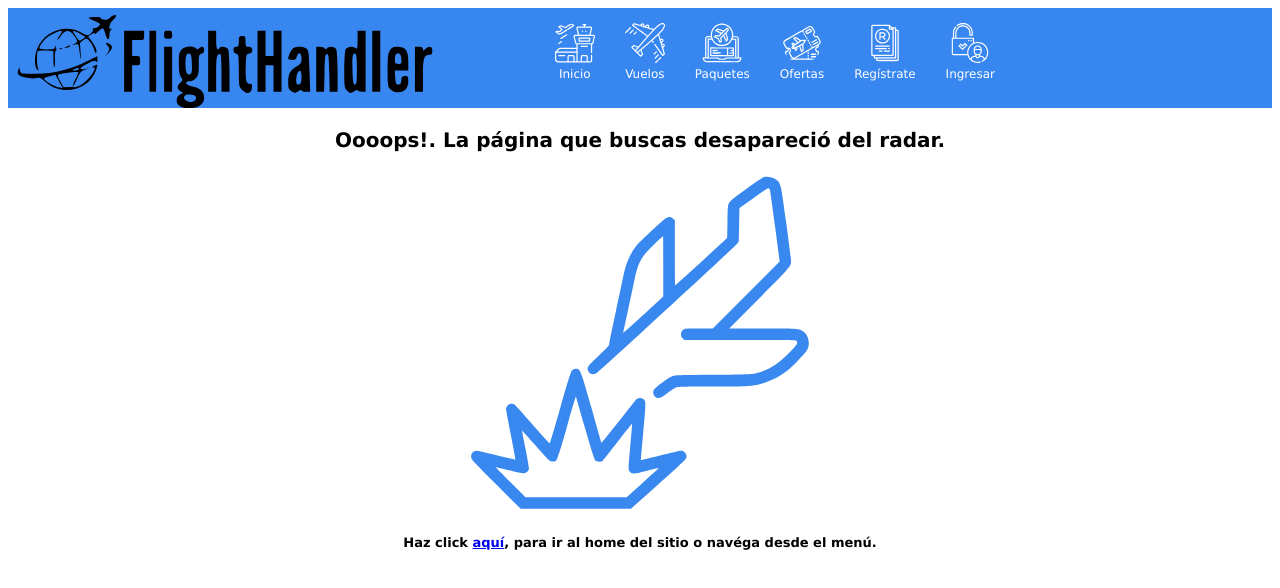
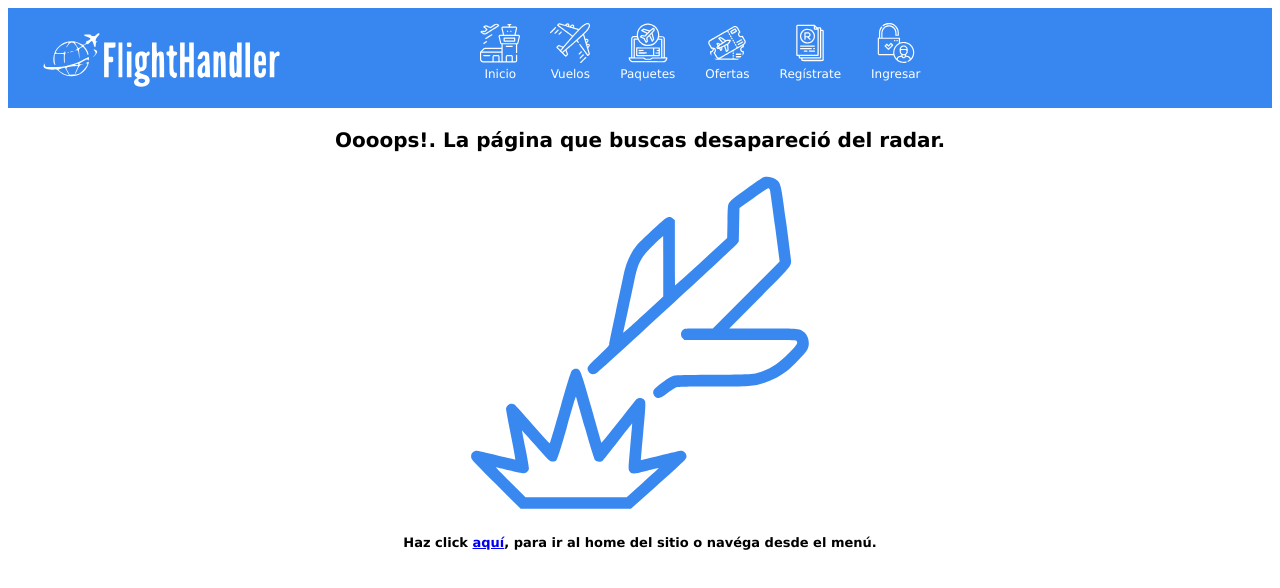
Before and after one commit to Ademostenes/Ademostenes, a plain HTML site: page 404.html in a window 1280 px wide. Drawn offline with Linux system fonts and the light colour scheme.

Commit message:
Update 404.html

```diff
--- a/404.html
+++ b/404.html
@@ -17,7 +17,7 @@
             <a class="navText" >Menu +</a>
         </div>
         <div class="contNav" id = "barraNav">
-            <img src="./Materials/svg/Logo_FH.svg" id="logoGral">
+            <img src="./Materials/svg/Logo_FH.svg" class="logoGral">
             <nav class="navbar">
                 <a class="navText" id="botInicio" href="./index.html">
                     <img class="Ico" id="IcoCel" src="./Materials/svg/home.svg">
```
